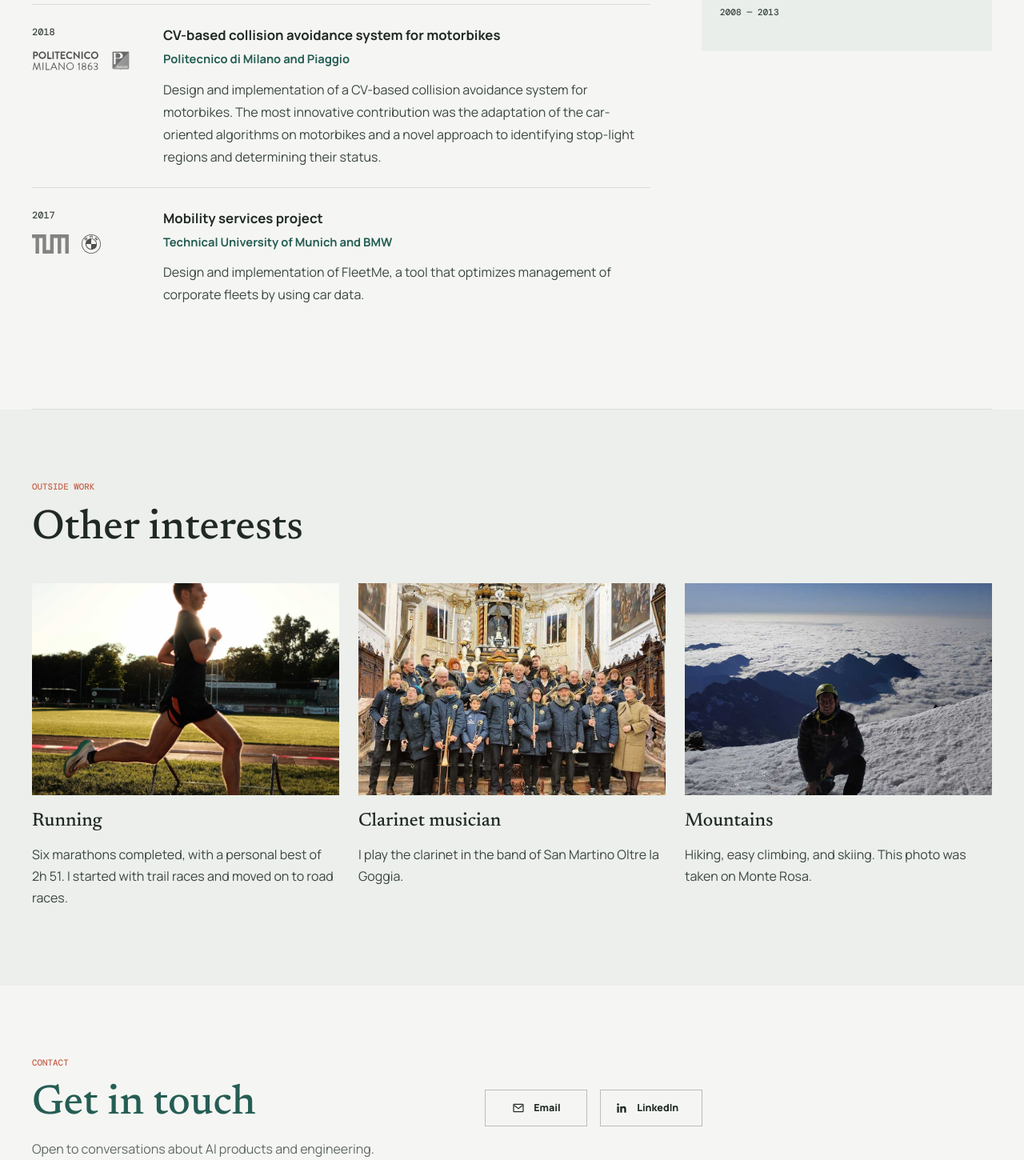
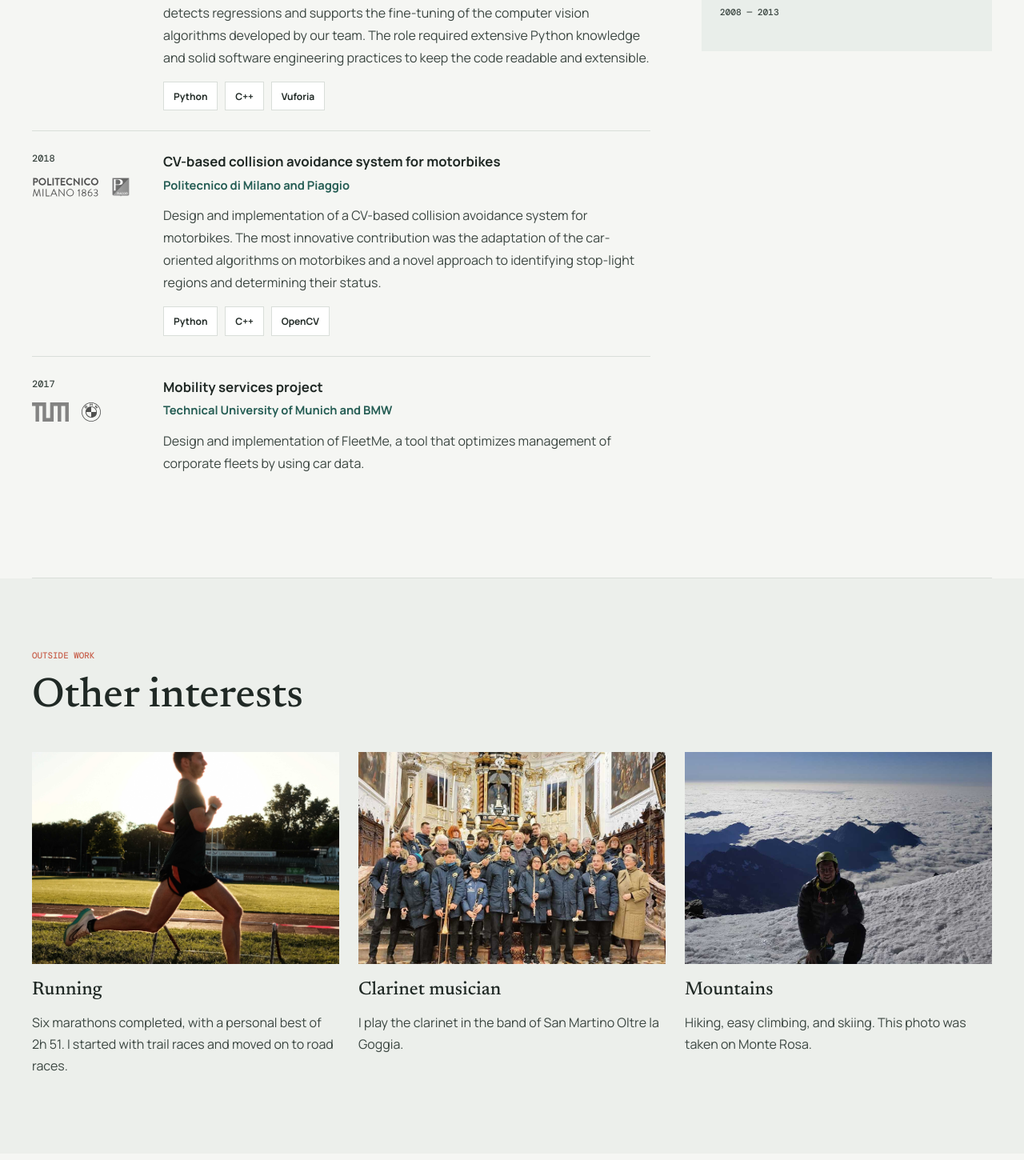
Before and after one commit to gaboardidiego/personal-website, an Angular app: page / in a window 1280 px wide. Shown: the part 2680-4130 px from the top of the page at 80% size. Built offline with nearby package versions, Linux system fonts and the light colour scheme.

Commit message:
feat(portfolio): show role skills and unify contact actions

```diff
--- a/src/app/components/career-history/career-history.html
+++ b/src/app/components/career-history/career-history.html
@@ -28,6 +28,13 @@
             <h3>{{ item.role }}</h3>
             <p class="timeline-item__organization">{{ item.organization }}</p>
             <p class="timeline-item__description">{{ item.description }}</p>
+            @if (item.skills; as skills) {
+              <ul class="skill-list timeline-item__skills" aria-label="Skills used">
+                @for (skill of skills; track skill) {
+                  <li>{{ skill }}</li>
+                }
+              </ul>
+            }
           </div>
         </article>
       }
--- a/src/app/components/contact-section/contact-section.html
+++ b/src/app/components/contact-section/contact-section.html
@@ -18,7 +18,12 @@
       </svg>
       Email
     </a>
-    <a class="contact__linkedin" [href]="portfolio().linkedin" target="_blank" rel="noreferrer">
+    <a
+      class="button button--quiet contact__linkedin"
+      [href]="portfolio().linkedin"
+      target="_blank"
+      rel="noreferrer"
+    >
       <svg aria-hidden="true" viewBox="0 0 24 24" fill="currentColor">
         <path
           d="M20.447 20.452h-3.554v-5.569c0-1.328-.027-3.037-1.852-3.037-1.853 0-2.136 1.445-2.136 2.939v5.667H9.35V9h3.414v1.561h.049c.476-.9 1.637-1.85 3.37-1.85 3.601 0 4.267 2.37 4.267 5.455v6.286zM5.337 7.433a2.062 2.062 0 1 1 0-4.124 2.062 2.062 0 0 1 0 4.124zM3.56 9h3.554v11.452H3.56z"
--- a/src/app/data/portfolio.ts
+++ b/src/app/data/portfolio.ts
@@ -25,6 +25,7 @@ export const experience: Experience[] = [
     current: true,
     description:
       "I contributed significantly to Windchill AI Assistant, PTC's LLM-powered assistant that helps users find and understand product information through natural-language interactions. I worked on the product from its initial prototypes through release, on both the frontend and the backend.",
+    skills: ['Java', 'Windchill'],
   },
   {
     role: 'Senior Software Developer',
@@ -33,6 +34,7 @@ export const experience: Experience[] = [
     period: '2023 — 2025',
     description:
       'I developed the AWS-hosted WebAPIs that our customers rely on to create Augmented Reality applications. Alongside the benchmarking framework, I contributed to several areas of our CI/CD pipeline.',
+    skills: ['AWS', 'Azure'],
   },
   {
     role: 'Software Developer',
@@ -41,6 +43,7 @@ export const experience: Experience[] = [
     period: '2019 — 2023',
     description:
       'My primary responsibility was to expand a benchmarking test framework, which detects regressions and supports the fine-tuning of the computer vision algorithms developed by our team. The role required extensive Python knowledge and solid software engineering practices to keep the code readable and extensible.',
+    skills: ['Python', 'C++', 'Vuforia'],
   },
   {
     role: 'CV-based collision avoidance system for motorbikes',
@@ -52,6 +55,7 @@ export const experience: Experience[] = [
     period: '2018',
     description:
       'Design and implementation of a CV-based collision avoidance system for motorbikes. The most innovative contribution was the adaptation of the car-oriented algorithms on motorbikes and a novel approach to identifying stop-light regions and determining their status.',
+    skills: ['Python', 'C++', 'OpenCV'],
   },
   {
     role: 'Mobility services project',
--- a/src/app/site.css
+++ b/src/app/site.css
@@ -203,7 +203,8 @@ app-root {
   margin-top: 2rem;
 }
 
-.hero__actions .button--quiet {
+.hero__actions .button--quiet,
+.contact__details .button--quiet {
   min-width: 8rem;
 }
 
@@ -375,6 +376,10 @@ app-root {
   display: grid;
   align-content: start;
   gap: 0.85rem;
+}
+
+.timeline-item__skills {
+  margin-top: 1rem;
 }
 
 .logo-row {
@@ -600,34 +605,7 @@ app-root {
 
 .contact__email,
 .contact__linkedin {
-  display: inline-flex;
-  min-width: 8rem;
-  min-height: 46px;
-  align-items: center;
-  gap: 0.7rem;
-  padding: 0.75rem 1.1rem;
   overflow-wrap: anywhere;
-  border: 1px solid rgb(32 41 37 / 28%);
-  color: var(--ink);
-  background: transparent;
-  font-size: 0.78rem;
-  font-weight: 800;
-  text-decoration: none;
-  transition:
-    background 160ms ease,
-    color 160ms ease,
-    transform 160ms ease;
-}
-
-.contact__email:hover,
-.contact__linkedin:hover {
-  transform: translateY(-2px);
-}
-
-.contact__email:hover,
-.contact__linkedin:hover {
-  color: var(--surface);
-  background: var(--ink);
 }
 
 .contact__email svg,
```
Also changed, not shown: src/app/models/portfolio.ts (+10 -9 lines), 1 other file (tests, documents, lock files or other folders).
